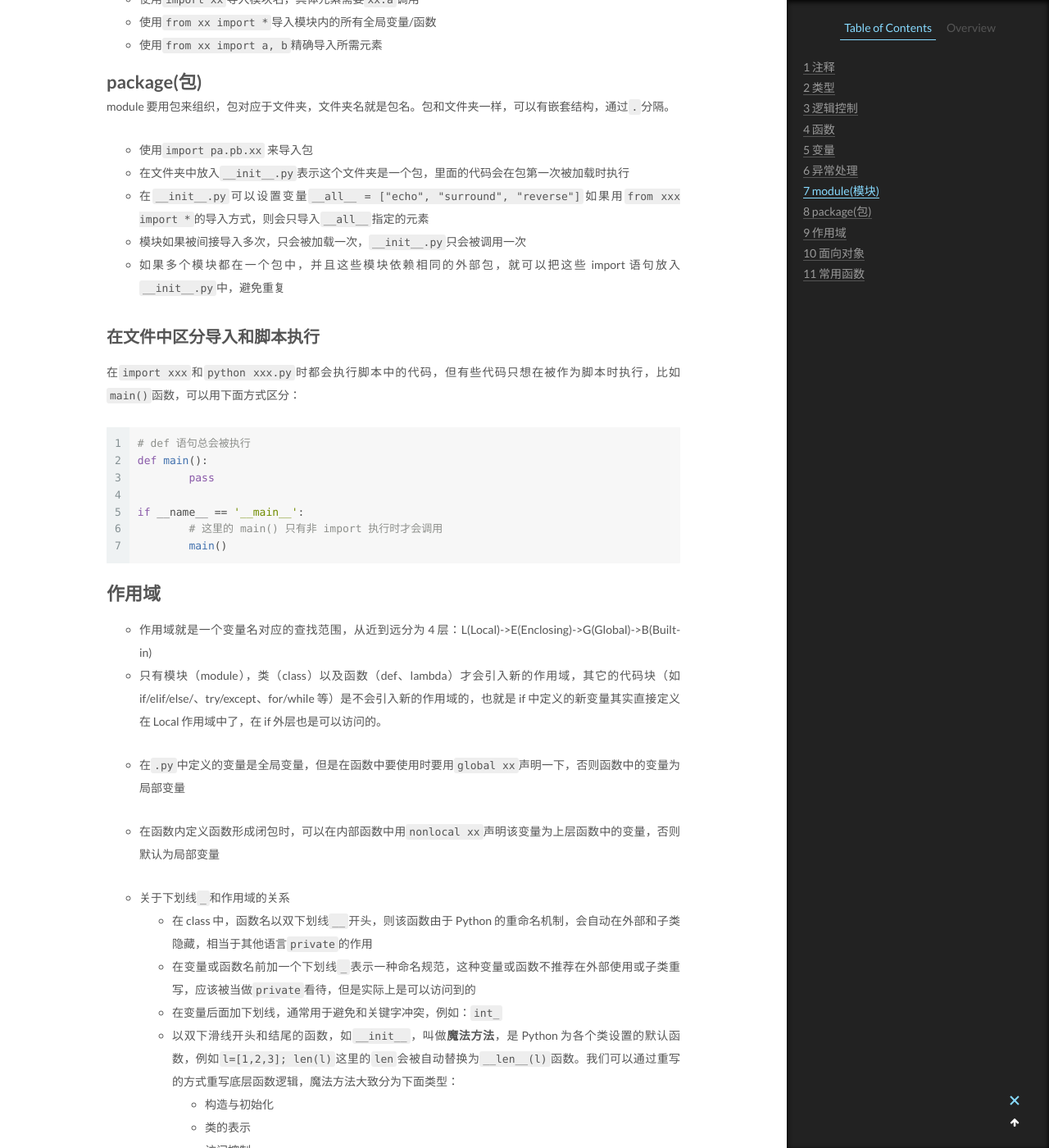
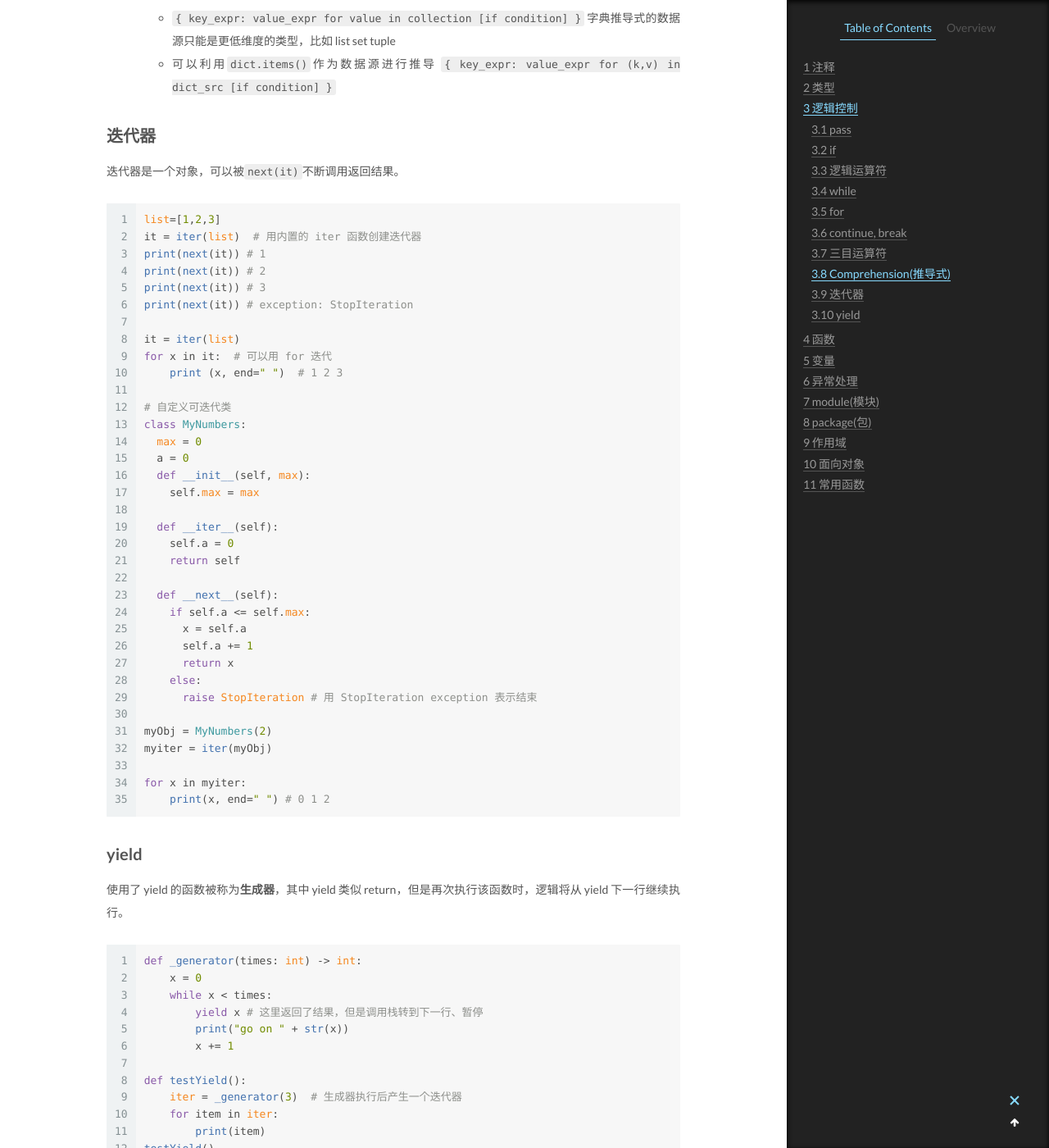
Before and after one commit to CodeHunter2006/CodeHunter2006.github.io, a Jekyll site: the page built from _posts/2023-01-07-Python_Syntex.md, in a window 1280 px wide and 1400 px high, scrolled down 5661 px. Shown: the whole window at 82% size. Built offline with Jekyll 4.4.1, drawn with Linux system fonts in a browser that asks for light colours; some of the changed text lies outside the part shown.

Commit message:
doc: add contents

````diff
--- a/_posts/2023-01-07-Python_Syntex.md
+++ b/_posts/2023-01-07-Python_Syntex.md
@@ -148,10 +148,27 @@ def func1(param1: int, param2: str) -> dict {
 ```
 
 - 类型要用特殊类型名表达，不可以用`literal`表达
+
   - 比如`(int,int)`正确的表达是`Tuple(int, int)`
   - 可用类型参考：[typing — Support for type hints](https://docs.python.org/3/library/typing.html)
 
+- `callable`
+  可以用来作为类型，表示可被调用的函数。也可以用来做类型判断函数，如果是函数则返回`True`
+
 # 逻辑控制
+
+## pass
+
+python 的 if 等逻辑控制语句后不允许什么都不做，所以引入了 pass，作为占位语句。
+
+```python
+if xx:
+  pass
+
+def func1:
+  pass
+
+```
 
 ## if
 
@@ -164,6 +181,37 @@ def func1(param1: int, param2: str) -> dict {
 ## 逻辑运算符
 
 - `and or not`
+
+## while
+
+```python
+
+while condition:
+  pass
+else: # else 是可选的，表示退出 while 时执行一次
+  pass
+```
+
+- 感觉这`else`完全没用啊，while 执行完毕继续执行的代码就是只执行一次
+
+## for
+
+for 用来对容器进行迭代
+
+```python
+for item in collection:
+    print(item)
+    pass
+else: # 同样可选
+    pass
+```
+
+## continue, break
+
+- continue 和 break 的基本用法和其他语言一样
+- Python 不支持双层循环中，直接操作外层循环
+
+- **注意**如果循环包含`else`，那么`break`将导致`else`失效。`continue`不会影响`else`。
 
 ## 三目运算符
 
@@ -187,6 +235,73 @@ Python 的推导式语法允许从一种集合导出另一种集合，这里的"
     字典推导式的数据源只能是更低维度的类型，比如 list set tuple
   - 可以利用`dict.items()`作为数据源进行推导
     `{ key_expr: value_expr for (k,v) in dict_src [if condition] }`
+
+## 迭代器
+
+迭代器是一个对象，可以被`next(it)`不断调用返回结果。
+
+```python
+list=[1,2,3]
+it = iter(list)  # 用内置的 iter 函数创建迭代器
+print(next(it)) # 1
+print(next(it)) # 2
+print(next(it)) # 3
+print(next(it)) # exception: StopIteration
+
+it = iter(list)
+for x in it:  # 可以用 for 迭代
+    print (x, end=" ")  # 1 2 3
+
+# 自定义可迭代类
+class MyNumbers:
+  max = 0
+  a = 0
+  def __init__(self, max):
+    self.max = max
+
+  def __iter__(self):
+    self.a = 0
+    return self
+
+  def __next__(self):
+    if self.a <= self.max:
+      x = self.a
+      self.a += 1
+      return x
+    else:
+      raise StopIteration # 用 StopIteration exception 表示结束
+
+myObj = MyNumbers(2)
+myiter = iter(myObj)
+
+for x in myiter:
+    print(x, end=" ") # 0 1 2
+```
+
+## yield
+
+使用了 yield 的函数被称为**生成器**，其中 yield 类似 return，但是再次执行该函数时，逻辑将从 yield 下一行继续执行。
+
+```python
+def _generator(times: int) -> int:
+    x = 0
+    while x < times:
+        yield x # 这里返回了结果，但是调用栈转到下一行、暂停
+        print("go on " + str(x))
+        x += 1
+
+def testYield():
+    iter = _generator(3)  # 生成器执行后产生一个迭代器
+    for item in iter:
+        print(item)
+testYield()
+#0
+#go on 0
+#1
+#go on 1
+#2
+#go on 2
+```
 
 # 函数
 
````
Also changed, not shown: _posts/2018-09-02-Linux_Shell_Command.md (+11 -0 lines), _posts/2022-12-31-Python_package.md (+32 -0 lines).
